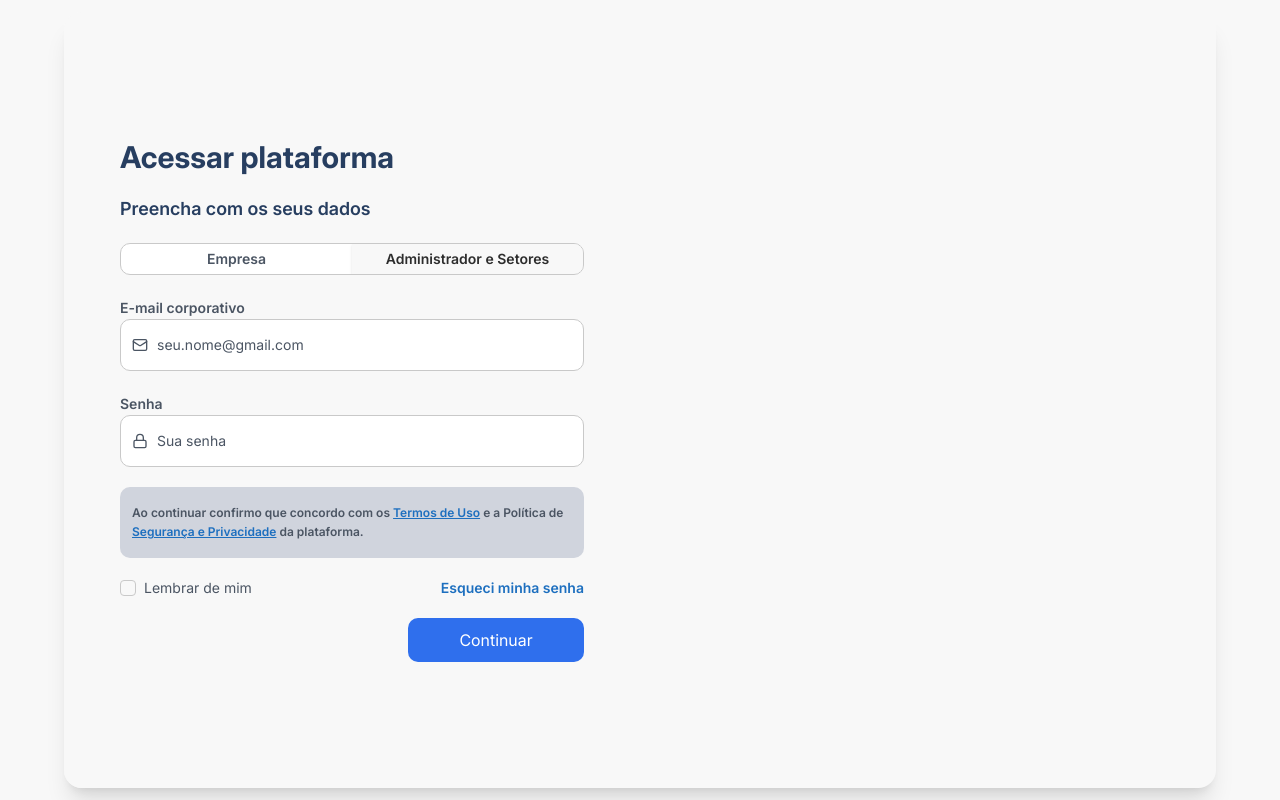
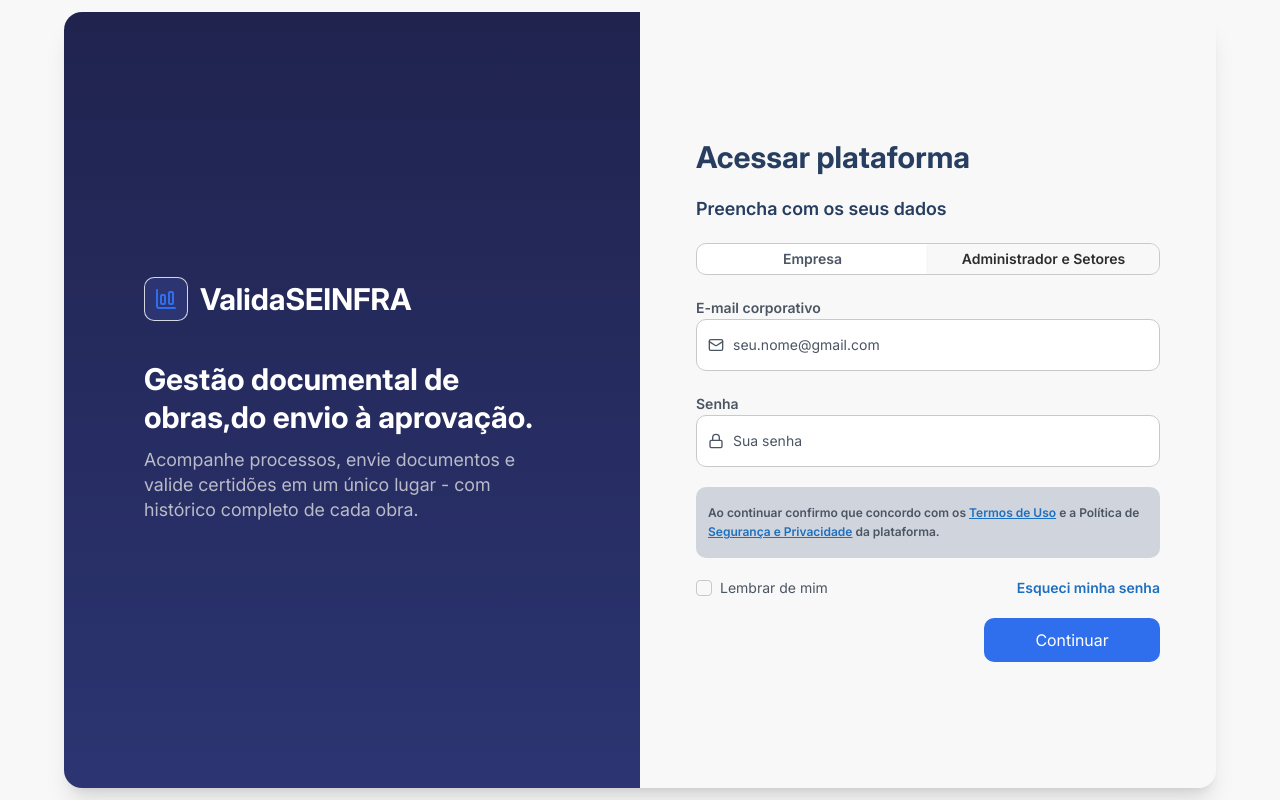
Before and after one commit to PedroHenriquee777/valida-seinfra, a Next.js app: page /login in a window 1280 px wide. Built offline with nearby package versions, Linux system fonts and the light colour scheme.

Commit message:
feat: Adição de um parâmetro a mais na className de <aside>

```diff
--- a/app/(auth)/login/page.tsx
+++ b/app/(auth)/login/page.tsx
@@ -20,7 +20,8 @@ export default function PaginaInicial () {
   return (
    <main className="flex min-h-dvh items-center justify-center bg-background p-3 font-sans">
       <section className="grid w-full max-w-6xl overflow-hidden rounded-2xl shadow-xl md:min-h-[calc(100dvh-1.5rem)] md:grid-cols-2">
-        <aside className="hidden flex-col justify-center bg-gradient rounded-lg border border-white/80 bg-sidebar-primary">
+        {/* painel*/}
+        <aside className="flex flex-col justify-center bg-gradient-to-b from-sidebar to-sidebar-primary p-6 sm:p-10 md:p-20">
           <div className="flex items-center gap-3">
             { /* logo provisória */ }
             <div className="flex size-11 items-center justify-center rounded-lg border border-white/80 bg-sidebar-primary">
```
